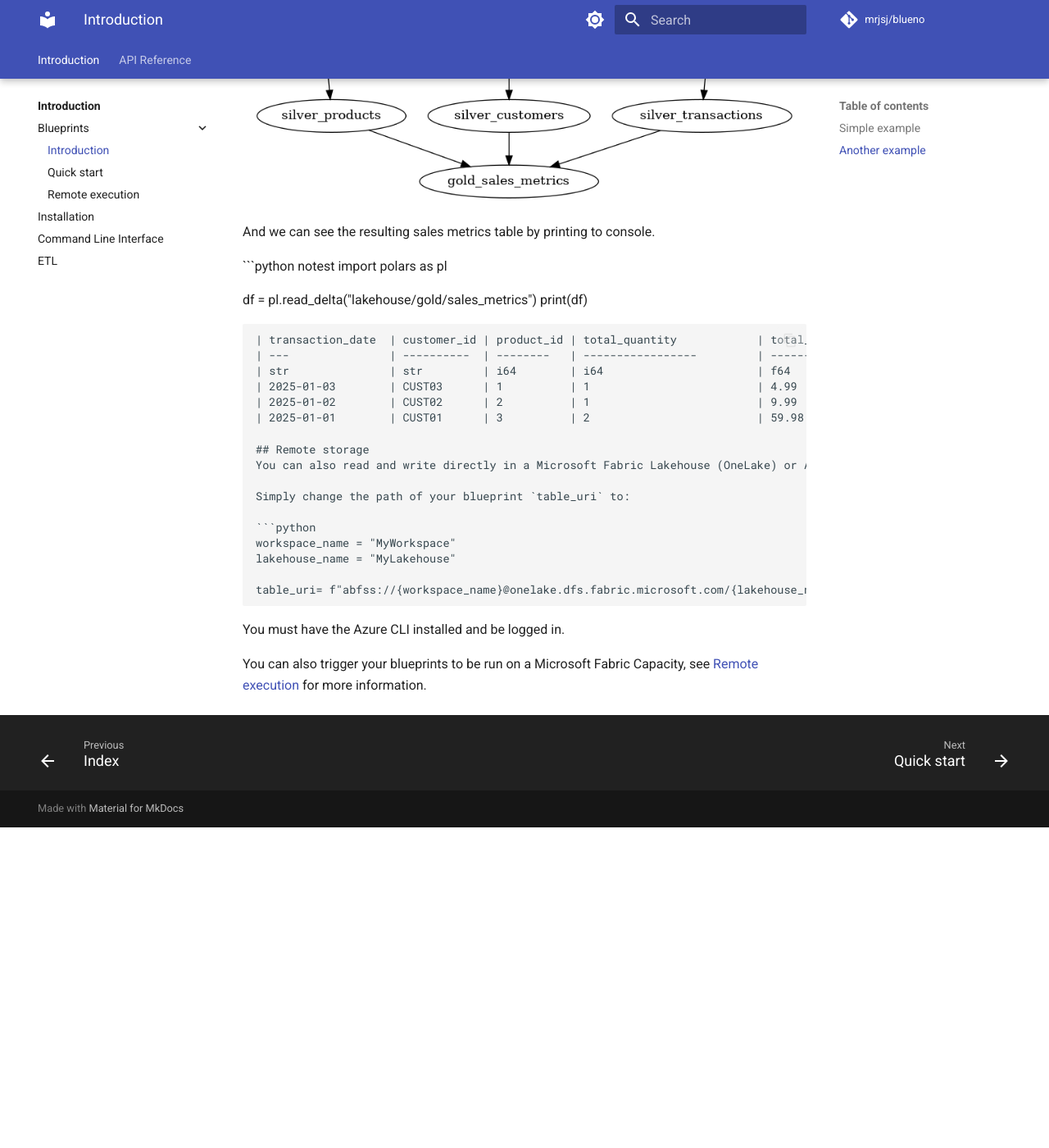
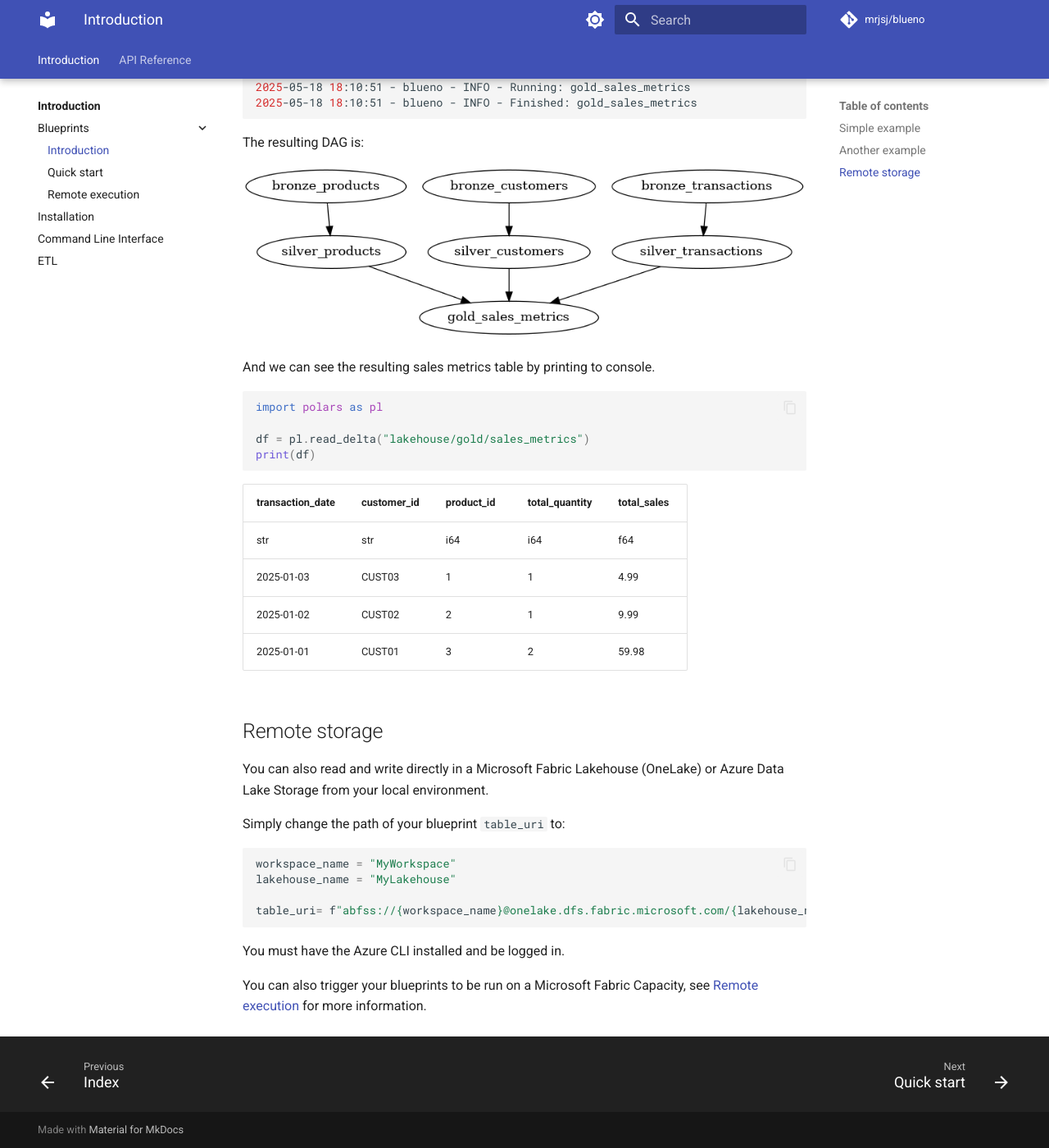
Before and after one commit to mrjsj/blueno, an MkDocs documentation site: the page built from docs/usage/blueprints/introduction.md, in a window 1280 px wide and 1400 px high, scrolled down 4688 px. Shown: the whole window at 82% size. Built offline with MkDocs 1.6.1 and Material for MkDocs 9.7.7, drawn with Linux system fonts in a browser that asks for light colours; comment, search, counter and statistics services are not loaded; before the commit the page ends 5697 px from its top, so only the background shows below that; some of the changed text lies outside the part shown.

Commit message:
fix docs

````diff
--- a/docs/usage/blueprints/introduction.md
+++ b/docs/usage/blueprints/introduction.md
@@ -7,7 +7,7 @@
 A simple example is a "source" blueprint. It has no dependencies and can thus be executed as the first blueprint in the DAG.
 The example just returns a DataFrame, however, it could be any source, e.g. reading from external storage, a REST API or a database, however it **must** return a DataFrame.
 
-```python notest
+```{.python notest}
 from blueno import blueprint, Blueprint, DataFrameType
 
 
@@ -206,7 +206,7 @@
 
 And we can see the resulting sales metrics table by printing to console.
 
-```python notest
+```{.python notest}
 import polars as pl
 
 df = pl.read_delta("lakehouse/gold/sales_metrics")
````
